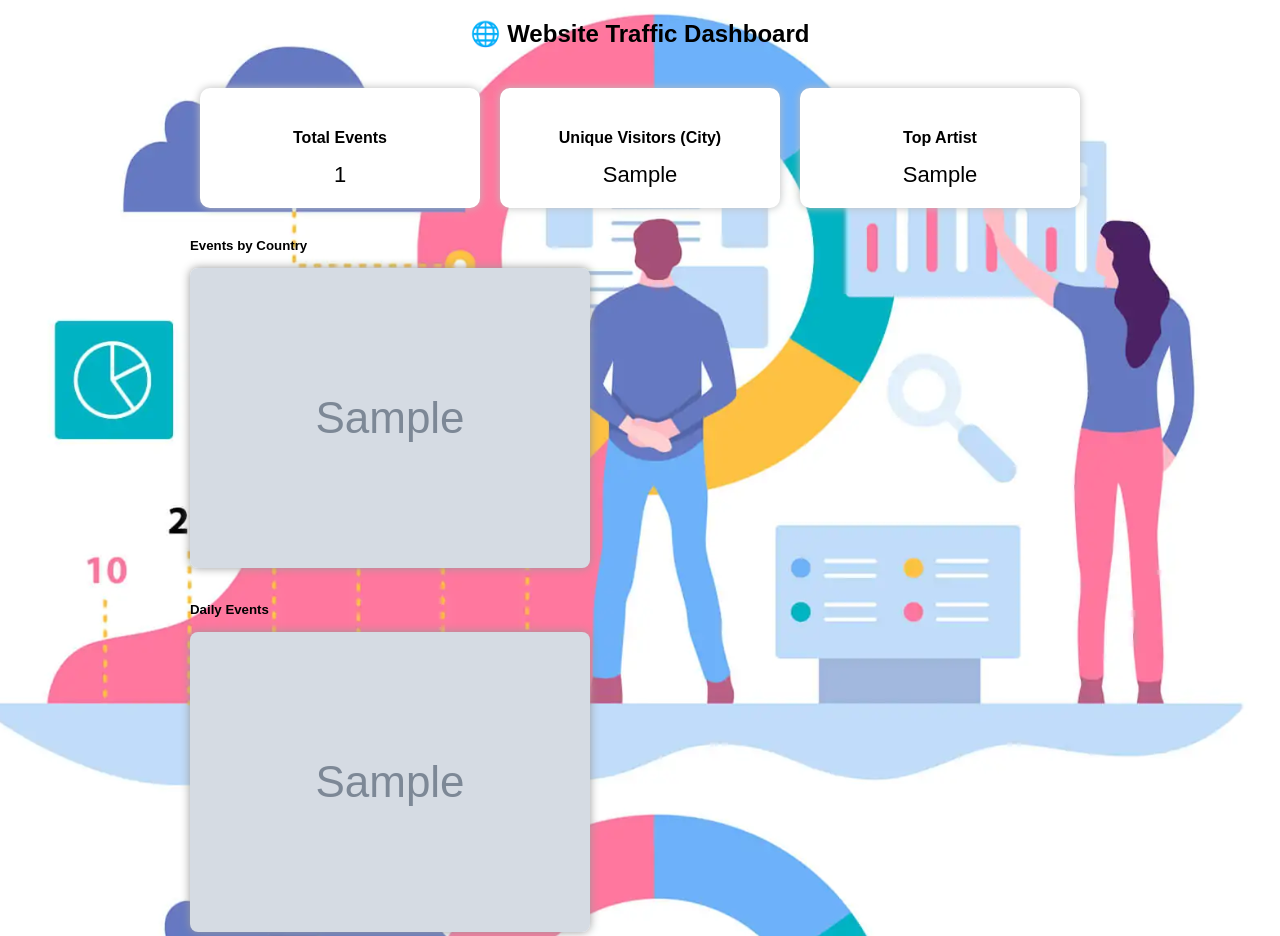
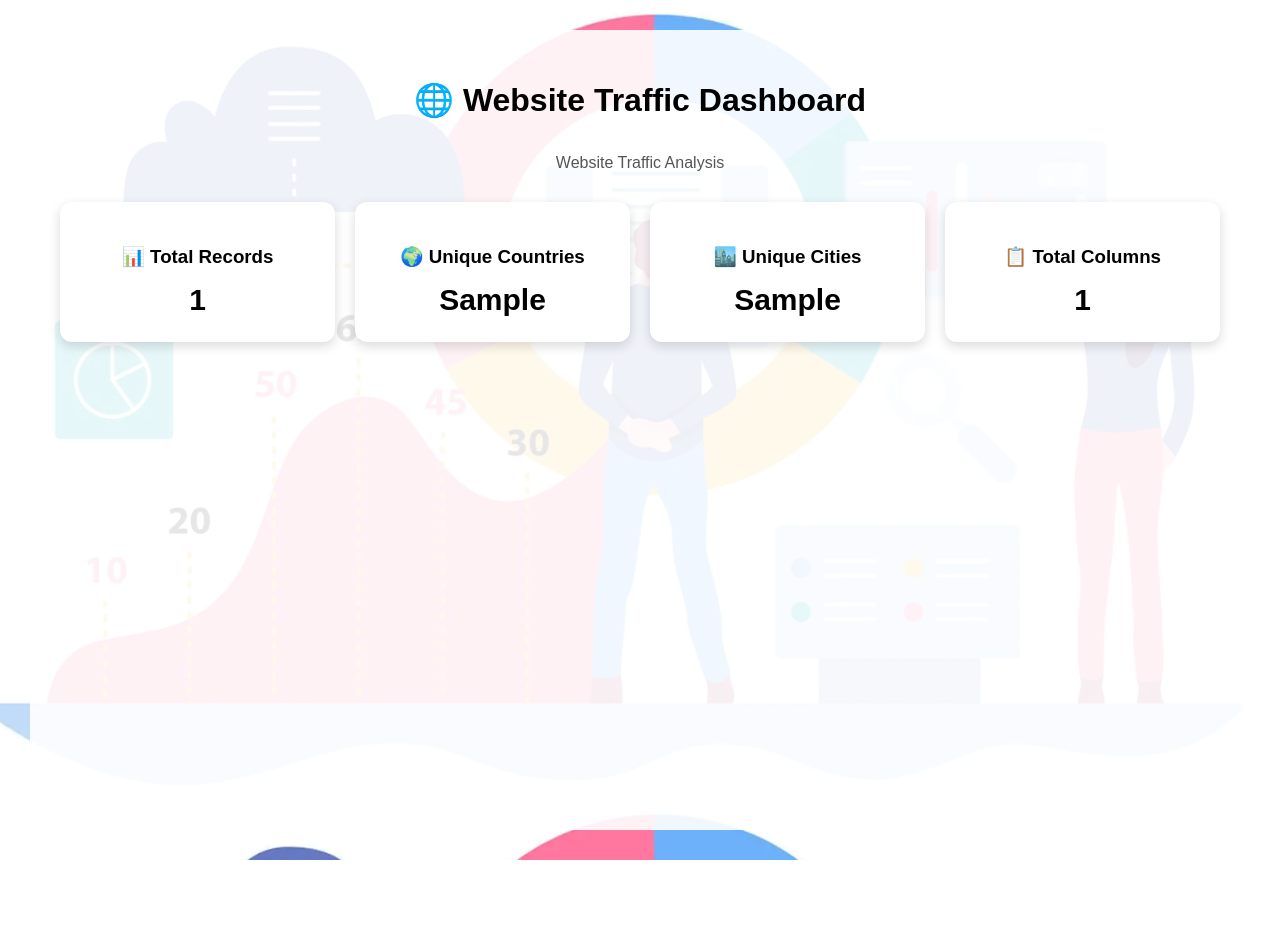
Before and after one commit to Tarun-2006-Mdu/Website-Traffic-Analysis, a Flask app: template templates/dashboard.html in a window 1280 px wide. After the commit the page ends 860 px from the top, so only its background shows below. Run offline with Flask 3, Linux system fonts and the light colour scheme; the template is opened without the code that fills it: most values are stand-ins (such as "Sample title", 1, 10 or a date in 2020); grey boxes marked "Sample" are stand-in pictures.

Commit message:
Update traffic analysis dashboard

```diff
--- a/app.py
+++ b/app.py
@@ -1,74 +1,326 @@
 from flask import Flask, render_template, request
 import pandas as pd
+import matplotlib
+
+matplotlib.use("Agg")
+
 import matplotlib.pyplot as plt
 import seaborn as sns
 import os
 
 app = Flask(__name__)
 
-UPLOAD_FOLDER = 'uploads'
-STATIC_FOLDER = 'static'
+UPLOAD_FOLDER = "uploads"
+STATIC_FOLDER = "static"
+
 os.makedirs(UPLOAD_FOLDER, exist_ok=True)
 os.makedirs(STATIC_FOLDER, exist_ok=True)
 
-@app.route('/')
+
+@app.route("/")
 def index():
-    return render_template('index.html')
+    return render_template("index.html")
 
-@app.route('/analyze', methods=['POST'])
+
+@app.route("/analyze", methods=["POST"])
 def analyze():
-    if 'file' not in request.files:
-        return "No file part"
-    file = request.files['file']
-    if file.filename == '':
-        return "No selected file"
+
+    if "file" not in request.files:
+        return "No file uploaded"
+
+    file = request.files["file"]
+
+    if file.filename == "":
+        return "No file selected"
 
     filepath = os.path.join(UPLOAD_FOLDER, file.filename)
     file.save(filepath)
 
-    # Load dataset
-    df = pd.read_csv(filepath, encoding='latin1')
-    df.dropna(inplace=True)
-    df.columns = df.columns.str.strip()
+    # -----------------------------------------
+    # LOAD DATASET
+    # -----------------------------------------
 
-    # KPIs
-    total_events = df.shape[0]
-    unique_cities = df['city'].nunique()
-    top_artist = df['artist'].mode().values[0] if 'artist' in df.columns else "N/A"
+    try:
+        df = pd.read_csv(filepath, encoding="latin1")
+    except Exception:
+        try:
+            df = pd.read_csv(filepath)
+        except Exception as e:
+            return f"Unable to read CSV: {e}"
 
-    # Traffic by country
-    country_traffic = df['country'].value_counts().reset_index()
-    country_traffic.columns = ['Country', 'Events']
+    # Clean column names
+    df.columns = (
+        df.columns
+        .str.strip()
+        .str.lower()
+        .str.replace(" ", "_")
+        .str.replace("-", "_")
+    )
 
-    plt.figure(figsize=(8,5))
-    sns.barplot(data=country_traffic.head(10), x='Country', y='Events', palette='rocket')
-    plt.title('Top 10 Countries by Traffic')
-    plt.xticks(rotation=45)
-    plt.tight_layout()
-    country_path = os.path.join(STATIC_FOLDER, 'traffic_by_country.png')
-    plt.savefig(country_path)
-    plt.close()
+    df.dropna(how="all", inplace=True)
 
-    # Daily events
-    df['date'] = pd.to_datetime(df['date'], errors='coerce')
-    df = df.dropna(subset=['date'])
-    daily = df.groupby(df['date'].dt.date)['event'].count().reset_index(name='Event Count')
+    # -----------------------------------------
+    # DISPLAY DATASET INFORMATION
+    # -----------------------------------------
 
-    plt.figure(figsize=(10,5))
-    sns.lineplot(data=daily, x='date', y='Event Count', marker='o')
-    plt.title('Daily Website Events')
-    plt.xticks(rotation=45)
-    plt.tight_layout()
-    events_path = os.path.join(STATIC_FOLDER, 'daily_events.png')
-    plt.savefig(events_path)
-    plt.close()
+    total_records = len(df)
+    total_columns = len(df.columns)
 
-    return render_template('dashboard.html',
-                           total_events=total_events,
-                           unique_cities=unique_cities,
-                           top_artist=top_artist,
-                           country_img='static/traffic_by_country.png',
-                           events_img='static/daily_events.png')
+    # -----------------------------------------
+    # FIND COUNTRY COLUMN
+    # -----------------------------------------
 
-if __name__ == '__main__':
+    country_column = None
+
+    country_candidates = [
+        "country",
+        "countries",
+        "country_name",
+        "location_country"
+    ]
+
+    for column in country_candidates:
+        if column in df.columns:
+            country_column = column
+            break
+
+    # -----------------------------------------
+    # FIND CITY COLUMN
+    # -----------------------------------------
+
+    city_column = None
+
+    city_candidates = [
+        "city",
+        "cities",
+        "city_name",
+        "location_city"
+    ]
+
+    for column in city_candidates:
+        if column in df.columns:
+            city_column = column
+            break
+
+    # -----------------------------------------
+    # FIND DATE COLUMN
+    # -----------------------------------------
+
+    date_column = None
+
+    date_candidates = [
+        "date",
+        "datetime",
+        "date_time",
+        "timestamp",
+        "visit_datetime",
+        "event_date",
+        "created_at",
+        "time"
+    ]
+
+    for column in date_candidates:
+        if column in df.columns:
+            date_column = column
+            break
+
+    # -----------------------------------------
+    # COUNTRY CHART
+    # -----------------------------------------
+
+    country_chart = False
+
+    if country_column:
+
+        country_data = (
+            df[country_column]
+            .dropna()
+            .astype(str)
+            .value_counts()
+            .head(10)
+            .reset_index()
+        )
+
+        country_data.columns = ["Country", "Events"]
+
+        plt.figure(figsize=(10, 5))
+
+        sns.barplot(
+            data=country_data,
+            x="Country",
+            y="Events",
+            hue="Country",
+            legend=False
+        )
+
+        plt.title("Top 10 Countries by Website Traffic")
+        plt.xlabel("Country")
+        plt.ylabel("Number of Events")
+        plt.xticks(rotation=45)
+
+        plt.tight_layout()
+
+        plt.savefig(
+            os.path.join(
+                STATIC_FOLDER,
+                "traffic_by_country.png"
+            ),
+            dpi=120
+        )
+
+        plt.close()
+
+        country_chart = True
+
+    # -----------------------------------------
+    # CITY CHART
+    # -----------------------------------------
+
+    city_chart = False
+
+    if city_column:
+
+        city_data = (
+            df[city_column]
+            .dropna()
+            .astype(str)
+            .value_counts()
+            .head(10)
+            .reset_index()
+        )
+
+        city_data.columns = ["City", "Events"]
+
+        plt.figure(figsize=(10, 5))
+
+        sns.barplot(
+            data=city_data,
+            x="City",
+            y="Events",
+            hue="City",
+            legend=False
+        )
+
+        plt.title("Top 10 Cities by Website Traffic")
+        plt.xlabel("City")
+        plt.ylabel("Number of Events")
+        plt.xticks(rotation=45)
+
+        plt.tight_layout()
+
+        plt.savefig(
+            os.path.join(
+                STATIC_FOLDER,
+                "traffic_by_city.png"
+            ),
+            dpi=120
+        )
+
+        plt.close()
+
+        city_chart = True
+
+    # -----------------------------------------
+    # DAILY TRAFFIC CHART
+    # -----------------------------------------
+
+    daily_chart = False
+
+    if date_column:
+
+        df[date_column] = pd.to_datetime(
+            df[date_column],
+            errors="coerce"
+        )
+
+        date_data = df.dropna(subset=[date_column]).copy()
+
+        if not date_data.empty:
+
+            daily = (
+                date_data
+                .groupby(date_data[date_column].dt.date)
+                .size()
+                .reset_index(name="Events")
+            )
+
+            daily.columns = ["Date", "Events"]
+
+            plt.figure(figsize=(10, 5))
+
+            sns.lineplot(
+                data=daily,
+                x="Date",
+                y="Events",
+                marker="o"
+            )
+
+            plt.title("Daily Website Traffic")
+            plt.xlabel("Date")
+            plt.ylabel("Events")
+
+            plt.xticks(rotation=45)
+
+            plt.tight_layout()
+
+            plt.savefig(
+                os.path.join(
+                    STATIC_FOLDER,
+                    "daily_events.png"
+                ),
+                dpi=120
+            )
+
+            plt.close()
+
+            daily_chart = True
+
+    # -----------------------------------------
+    # UNIQUE COUNTRIES
+    # -----------------------------------------
+
+    unique_countries = 0
+
+    if country_column:
+        unique_countries = df[country_column].nunique()
+
+    # -----------------------------------------
+    # UNIQUE CITIES
+    # -----------------------------------------
+
+    unique_cities = 0
+
+    if city_column:
+        unique_cities = df[city_column].nunique()
+
+    # -----------------------------------------
+    # RENDER DASHBOARD
+    # -----------------------------------------
+
+    return render_template(
+        "dashboard.html",
+
+        total_records=total_records,
+
+        total_columns=total_columns,
+
+        unique_countries=unique_countries,
+
+        unique_cities=unique_cities,
+
+        country_chart=country_chart,
+
+        city_chart=city_chart,
+
+        daily_chart=daily_chart,
+
+        country_column=country_column,
+
+        city_column=city_column,
+
+        date_column=date_column
+    )
+
+
+if __name__ == "__main__":
     app.run(debug=True)
--- a/templates/dashboard.html
+++ b/templates/dashboard.html
@@ -1,58 +1,308 @@
 <!DOCTYPE html>
 <html lang="en">
+
 <head>
+
     <meta charset="UTF-8">
-    <title>Traffic Dashboard</title>
+
+    <meta name="viewport"
+          content="width=device-width, initial-scale=1.0">
+
+    <title>Website Traffic Dashboard</title>
+
     <style>
+
+        * {
+            box-sizing: border-box;
+        }
+
         body {
-            background: url('/static/dashboard image.webp') no-repeat center center fixed;
+
+            margin: 0;
+
+            font-family: Arial, sans-serif;
+
+            background: url("/static/dashboard image.webp")
+                        no-repeat center center fixed;
+
             background-size: cover;
-            font-family: Arial, sans-serif;
-            margin: 0;
-            padding: 0; }
-        .container { max-width: 900px; margin: auto; }
-        .cards { display: flex; justify-content: space-between; margin-bottom: 30px; }
+
+            padding: 30px;
+        }
+
+        .overlay {
+
+            background: rgba(255, 255, 255, 0.90);
+
+            min-height: 100vh;
+
+            padding: 30px;
+
+            border-radius: 15px;
+        }
+
+        h1 {
+
+            text-align: center;
+
+            margin-bottom: 35px;
+        }
+
+        .cards {
+
+            display: grid;
+
+            grid-template-columns:
+                repeat(4, 1fr);
+
+            gap: 20px;
+
+            margin-bottom: 35px;
+        }
+
         .card {
+
             background: white;
-            padding: 20px;
-            box-shadow: 0 0 8px #bbb;
-            border-radius: 10px;
-            flex: 1;
-            margin: 0 10px;
+
+            padding: 25px;
+
             text-align: center;
+
+            border-radius: 12px;
+
+            box-shadow:
+                0 4px 12px rgba(0,0,0,0.15);
         }
-        h2, h4, h5 { margin-bottom: 15px; }
-        img {
-            max-width: 100%;
+
+        .card h3 {
+
+            margin-bottom: 15px;
+        }
+
+        .value {
+
+            font-size: 30px;
+
+            font-weight: bold;
+        }
+
+        .chart {
+
+            background: white;
+
+            padding: 25px;
+
+            margin-bottom: 30px;
+
+            border-radius: 12px;
+
+            box-shadow:
+                0 4px 12px rgba(0,0,0,0.15);
+        }
+
+        .chart h2 {
+
+            text-align: center;
+
+            margin-bottom: 20px;
+        }
+
+        .chart img {
+
+            display: block;
+
+            width: 100%;
+
+            max-width: 1000px;
+
+            margin: auto;
+
             border-radius: 8px;
-            box-shadow: 0 0 10px #999;
         }
-        p { font-size: 22px; margin: 0; }
+
+        .info {
+
+            text-align: center;
+
+            color: #555;
+
+            margin-bottom: 30px;
+        }
+
+        @media(max-width: 900px) {
+
+            .cards {
+
+                grid-template-columns:
+                    repeat(2, 1fr);
+            }
+        }
+
+        @media(max-width: 600px) {
+
+            .cards {
+
+                grid-template-columns: 1fr;
+            }
+
+            body {
+
+                padding: 10px;
+            }
+
+            .overlay {
+
+                padding: 15px;
+            }
+        }
+
     </style>
+
 </head>
+
 <body>
-    <div class="container">
-        <h2 style="text-align:center; margin-bottom: 40px;">🌐 Website Traffic Dashboard</h2>
-        <div class="cards">
-            <div class="card">
-                <h4>Total Events</h4>
-                <p>{{ total_events }}</p>
+
+<div class="overlay">
+
+    <h1>
+        🌐 Website Traffic Dashboard
+    </h1>
+
+
+    <div class="info">
+
+        <p>
+            Website Traffic Analysis
+        </p>
+
+    </div>
+
+
+    <!-- KPI CARDS -->
+
+    <div class="cards">
+
+
+        <div class="card">
+
+            <h3>
+                📊 Total Records
+            </h3>
+
+            <div class="value">
+                {{ total_records }}
             </div>
-            <div class="card">
-                <h4>Unique Visitors (City)</h4>
-                <p>{{ unique_cities }}</p>
-            </div>
-            <div class="card">
-                <h4>Top Artist</h4>
-                <p>{{ top_artist }}</p>
-            </div>
+
         </div>
 
-        <h5>Events by Country</h5>
-        <img src="{{ country_img }}" alt="Traffic by Country" loading="lazy">
 
-        <h5 style="margin-top: 30px;">Daily Events</h5>
-        <img src="{{ events_img }}" alt="Daily Events" loading="lazy">
+        <div class="card">
+
+            <h3>
+                🌍 Unique Countries
+            </h3>
+
+            <div class="value">
+                {{ unique_countries }}
+            </div>
+
+        </div>
+
+
+        <div class="card">
+
+            <h3>
+                🏙️ Unique Cities
+            </h3>
+
+            <div class="value">
+                {{ unique_cities }}
+            </div>
+
+        </div>
+
+
+        <div class="card">
+
+            <h3>
+                📋 Total Columns
+            </h3>
+
+            <div class="value">
+                {{ total_columns }}
+            </div>
+
+        </div>
+
+
     </div>
+
+
+    <!-- COUNTRY CHART -->
+
+    {% if country_chart %}
+
+    <div class="chart">
+
+        <h2>
+            🌍 Top 10 Countries by Traffic
+        </h2>
+
+        <img
+            src="{{ url_for('static',
+                     filename='traffic_by_country.png') }}"
+            alt="Traffic by Country"
+        >
+
+    </div>
+
+    {% endif %}
+
+
+    <!-- CITY CHART -->
+
+    {% if city_chart %}
+
+    <div class="chart">
+
+        <h2>
+            🏙️ Top 10 Cities by Traffic
+        </h2>
+
+        <img
+            src="{{ url_for('static',
+                     filename='traffic_by_city.png') }}"
+            alt="Traffic by City"
+        >
+
+    </div>
+
+    {% endif %}
+
+
+    <!-- DAILY TRAFFIC -->
+
+    {% if daily_chart %}
+
+    <div class="chart">
+
+        <h2>
+            📈 Daily Website Traffic
+        </h2>
+
+        <img
+            src="{{ url_for('static',
+                     filename='daily_events.png') }}"
+            alt="Daily Website Traffic"
+        >
+
+    </div>
+
+    {% endif %}
+
+
+</div>
+
 </body>
+
 </html>
```
